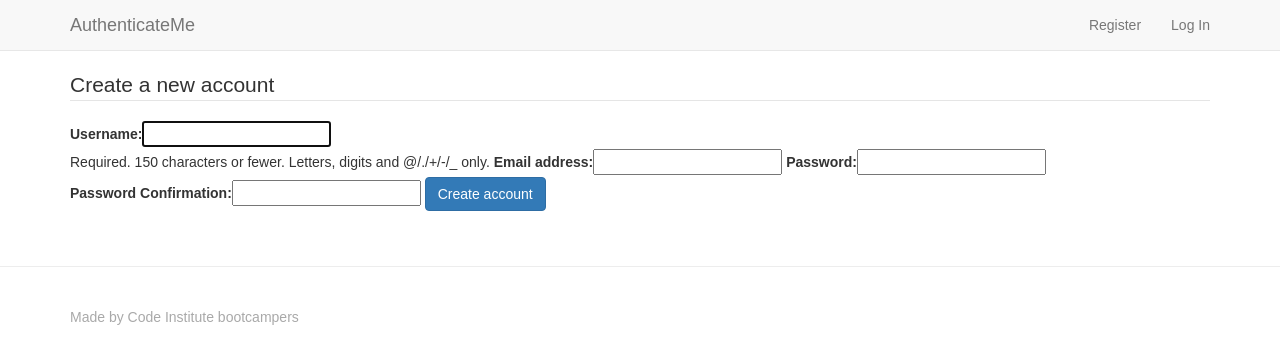
After one commit to Code-Institute-Solutions/django_user_profile, a Django app: page /accounts/register/ in a window 1280 px wide. The commit adds this page. Shown: the top 364 px of the page. Run offline with Django 3.2, Linux system fonts and the light colour scheme; some libraries are stand-ins or nearby versions.

Commit message:
Can Register

```diff
--- a/accounts/forms.py
+++ b/accounts/forms.py
@@ -1,5 +1,41 @@
 from django import forms
+from django.contrib.auth.models import User
+from django.contrib.auth.forms import UserCreationForm
+from django.core.exceptions import ValidationError
+
 
 class UserLoginForm(forms.Form):
     username_or_email = forms.CharField()
     password = forms.CharField(widget=forms.PasswordInput)
+
+
+
+class UserRegistrationForm(UserCreationForm):
+    password1 = forms.CharField(label='Password', widget=forms.PasswordInput)
+    password2 = forms.CharField(
+        label='Password Confirmation',
+        widget=forms.PasswordInput
+    )
+
+    class Meta:
+        model = User
+        fields = ['username', 'email', 'password1', 'password2']
+
+    def clean_email(self):
+        email = self.cleaned_data.get('email')
+        username = self.cleaned_data.get('username')
+        if User.objects.filter(email=email).exclude(username=username):
+            raise forms.ValidationError(u'Email addresses must be unique.')
+        return email
+
+    def clean_password2(self):
+        password1 = self.cleaned_data.get('password1')
+        password2 = self.cleaned_data.get('password2')
+
+        if not password1 or not password2:
+            raise ValidationError("Password must not be empty")
+
+        if password1 != password2:
+            raise ValidationError("Passwords do not match")
+
+        return password2
--- /dev/null
+++ b/accounts/templates/register.html
@@ -0,0 +1,12 @@
+{% extends "base.html" %}
+{% load bootstrap_tags %}
+{% block content %}
+    <form method="post" action="{% url 'register' %}" class="accountform">
+        <fieldset class="form-group">
+            <legend>Create a new account</legend>
+            {% csrf_token %}
+            {{  user_form | as_bootstrap }}
+            <button type="submit" class="btn btn-primary">Create account</button>
+        </fieldset>
+    </form>
+{% endblock %}
--- a/accounts/views.py
+++ b/accounts/views.py
@@ -1,7 +1,7 @@
 from django.shortcuts import render, redirect, HttpResponseRedirect
 from django.contrib import messages, auth
 from django.core.urlresolvers import reverse
-from .forms import UserLoginForm
+from .forms import UserLoginForm, UserRegistrationForm
 from django.template.context_processors import csrf
 from django.contrib.auth.decorators import login_required
 
@@ -43,7 +43,6 @@ def login(request):
         user_form = UserLoginForm()
 
     args = {'user_form': user_form, 'next': request.GET.get('next', '')}
-    args.update(csrf(request))
     return render(request, 'login.html', args)
 
 
@@ -51,3 +50,27 @@ def login(request):
 def profile(request):
     """A view that displays the profile page of a logged in user"""
     return render(request, 'profile.html')
+
+
+def register(request):
+    """A view that manages the registration form"""
+    if request.method == 'POST':
+        user_form = UserRegistrationForm(request.POST)
+        if user_form.is_valid():
+            user_form.save()
+
+            user = auth.authenticate(request.POST.get('username'),
+                                     password=request.POST.get('password1'))
+
+            if user:
+                auth.login(request, user)
+                messages.success(request, "You have successfully registered")
+                return redirect(reverse('index'))
+
+            else:
+                messages.error(request, "unable to log you in at this time!")
+    else:
+        user_form = UserRegistrationForm()
+
+    args = {'user_form': user_form}
+    return render(request, 'register.html', args)
--- a/django_authentication/urls.py
+++ b/django_authentication/urls.py
@@ -15,7 +15,7 @@ Including another URLconf
 """
 from django.conf.urls import url
 from django.contrib import admin
-from accounts.views import index, logout, login, profile
+from accounts.views import index, logout, login, profile, register
 
 urlpatterns = [
     url(r'^admin/', admin.site.urls),
@@ -23,4 +23,5 @@ urlpatterns = [
     url(r'^accounts/logout/$', logout, name='logout'),
     url(r'^accounts/login/$', login, name='login'),
     url(r'^accounts/profile/$', profile, name='profile'),
+    url(r'^accounts/register/$', register, name='register'),
 ]
--- a/templates/base.html
+++ b/templates/base.html
@@ -30,7 +30,7 @@
                         <li><a href="{% url 'profile' %}">Profile</a></li>
                         <li><a href="{% url 'logout' %}">Log Out</a></li>
                     {%  else %}
-                        <li><a href="#">Register</a></li>
+                        <li><a href="{% url 'register' %}">Register</a></li>
                         <li><a href="{% url 'login' %}">Log In</a></li>
                     {% endif %}
                 </ul>
```
